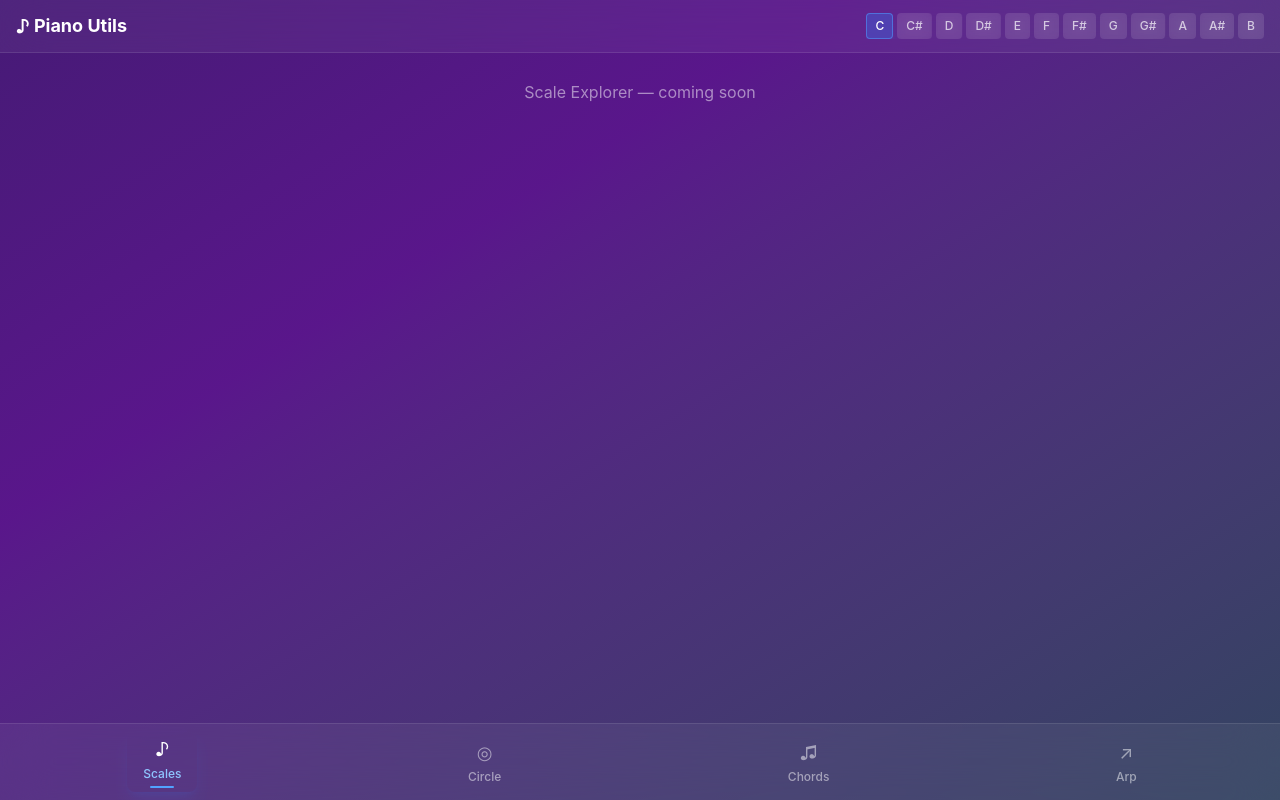
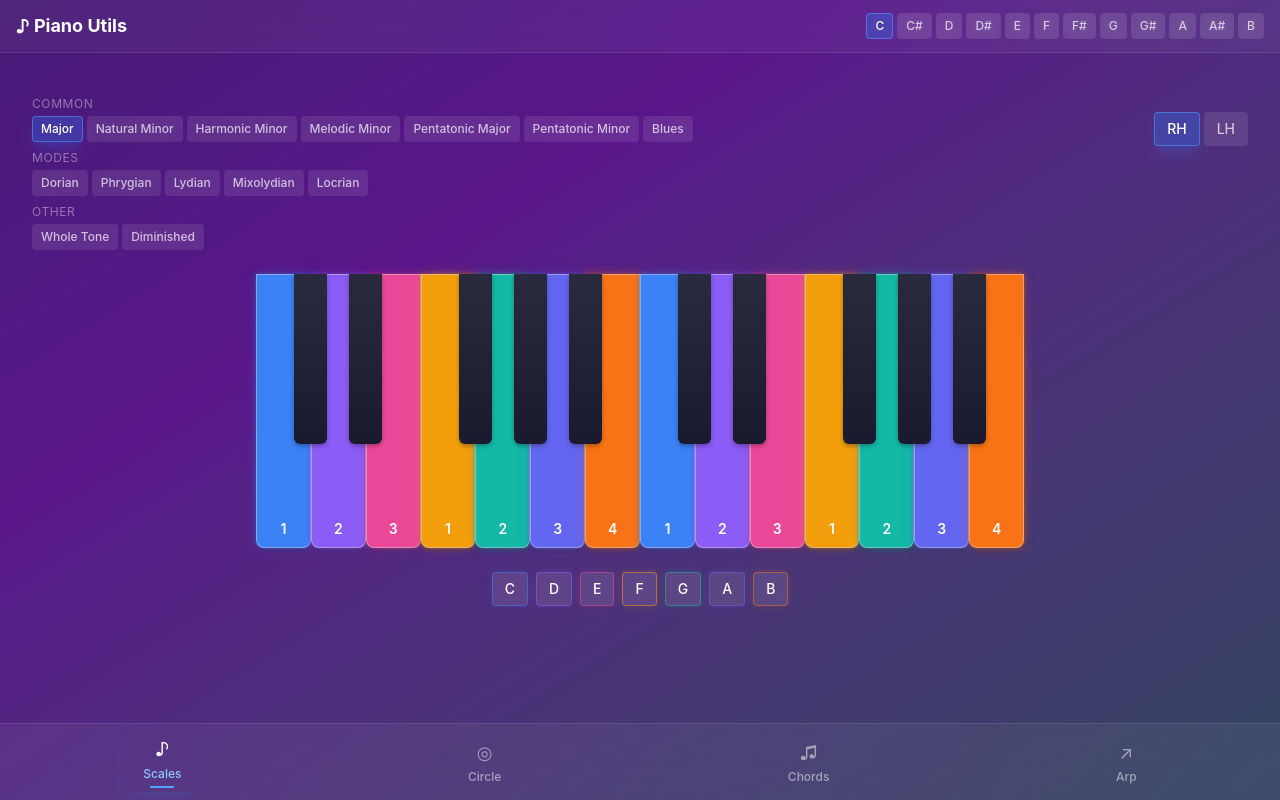
Before and after one commit to Den1al/piano-utils, a React (Vite) app: page / in a window 1280 px wide. Built offline with nearby package versions, Linux system fonts and the light colour scheme.

Commit message:
feat: add Scale Explorer page with fingerings and hand toggle

```diff
--- a/src/App.tsx
+++ b/src/App.tsx
@@ -1,4 +1,5 @@
 import Layout from './components/Layout'
+import ScalesPage from './pages/ScalesPage'
 import { useHashRoute } from './hooks/useHashRoute'
 import { useAppState } from './hooks/useAppState'
 
@@ -14,7 +15,15 @@ function App() {
       onNavigate={setRoute}
     >
       <div className="p-4">
-        {route === 'scales' && <div className="text-center text-white/50">Scale Explorer — coming soon</div>}
+        {route === 'scales' && (
+          <ScalesPage
+            selectedRoot={appState.selectedRoot}
+            selectedScale={appState.selectedScale}
+            onScaleChange={appState.setSelectedScale}
+            hand={appState.hand}
+            onHandChange={appState.setHand}
+          />
+        )}
         {route === 'circle' && <div className="text-center text-white/50">Circle of Fifths — coming soon</div>}
         {route === 'chords' && <div className="text-center text-white/50">Chord Reference — coming soon</div>}
         {route === 'arpeggios' && <div className="text-center text-white/50">Arpeggio Patterns — coming soon</div>}
--- /dev/null
+++ b/src/components/HandToggle.tsx
@@ -0,0 +1,31 @@
+interface HandToggleProps {
+  hand: 'rh' | 'lh'
+  onToggle: (hand: 'rh' | 'lh') => void
+}
+
+export default function HandToggle({ hand, onToggle }: HandToggleProps) {
+  return (
+    <div className="flex gap-1">
+      <button
+        onClick={() => onToggle('rh')}
+        className={`px-3 py-1.5 rounded text-sm font-medium transition-all ${
+          hand === 'rh'
+            ? 'bg-blue-500/30 border border-blue-400/50 shadow-lg shadow-blue-500/20 text-white'
+            : 'bg-white/10 backdrop-blur border border-transparent text-white/70 hover:bg-white/20'
+        }`}
+      >
+        RH
+      </button>
+      <button
+        onClick={() => onToggle('lh')}
+        className={`px-3 py-1.5 rounded text-sm font-medium transition-all ${
+          hand === 'lh'
+            ? 'bg-blue-500/30 border border-blue-400/50 shadow-lg shadow-blue-500/20 text-white'
+            : 'bg-white/10 backdrop-blur border border-transparent text-white/70 hover:bg-white/20'
+        }`}
+      >
+        LH
+      </button>
+    </div>
+  )
+}
--- /dev/null
+++ b/src/components/ScaleSelector.tsx
@@ -0,0 +1,48 @@
+import { SCALES } from '../data/scales'
+
+interface ScaleSelectorProps {
+  selected: string
+  onSelect: (scaleName: string) => void
+}
+
+const CATEGORY_LABELS: Record<string, string> = {
+  common: 'Common',
+  mode: 'Modes',
+  other: 'Other',
+}
+
+const CATEGORY_ORDER = ['common', 'mode', 'other'] as const
+
+export default function ScaleSelector({ selected, onSelect }: ScaleSelectorProps) {
+  const grouped = CATEGORY_ORDER.map(cat => ({
+    label: CATEGORY_LABELS[cat],
+    scales: SCALES.filter(s => s.category === cat),
+  }))
+
+  return (
+    <div className="flex flex-col gap-2">
+      {grouped.map(group => (
+        <div key={group.label}>
+          <div className="text-xs text-white/40 uppercase tracking-wider mb-1">
+            {group.label}
+          </div>
+          <div className="flex flex-wrap gap-1">
+            {group.scales.map(scale => (
+              <button
+                key={scale.name}
+                onClick={() => onSelect(scale.name)}
+                className={`px-2 py-1 rounded text-xs font-medium transition-all whitespace-nowrap ${
+                  scale.name === selected
+                    ? 'bg-blue-500/30 border border-blue-400/50 shadow-lg shadow-blue-500/20 text-white'
+                    : 'bg-white/10 backdrop-blur border border-transparent text-white/70 hover:bg-white/20'
+                }`}
+              >
+                {scale.name}
+              </button>
+            ))}
+          </div>
+        </div>
+      ))}
+    </div>
+  )
+}
--- /dev/null
+++ b/src/pages/ScalesPage.tsx
@@ -0,0 +1,76 @@
+import PianoKeyboard from '../components/PianoKeyboard'
+import type { KeyHighlight } from '../components/PianoKeyboard'
+import ScaleSelector from '../components/ScaleSelector'
+import HandToggle from '../components/HandToggle'
+import { getScaleNotes } from '../data/notes'
+import type { NoteName } from '../data/notes'
+import { SCALES, MAJOR_SCALE_FINGERINGS, getDefaultFingering } from '../data/scales'
+
+const SCALE_COLORS = ['#3b82f6', '#8b5cf6', '#ec4899', '#f59e0b', '#14b8a6', '#6366f1', '#f97316', '#06b6d4']
+
+interface ScalesPageProps {
+  selectedRoot: NoteName
+  selectedScale: string
+  onScaleChange: (scale: string) => void
+  hand: 'rh' | 'lh'
+  onHandChange: (hand: 'rh' | 'lh') => void
+}
+
+export default function ScalesPage({
+  selectedRoot,
+  selectedScale,
+  onScaleChange,
+  hand,
+  onHandChange,
+}: ScalesPageProps) {
+  const scaleDef = SCALES.find(s => s.name === selectedScale) ?? SCALES[0]
+  const scaleNotes = getScaleNotes(selectedRoot, scaleDef.intervals)
+
+  const fingering =
+    scaleDef.name === 'Major' && MAJOR_SCALE_FINGERINGS[selectedRoot]
+      ? MAJOR_SCALE_FINGERINGS[selectedRoot]
+      : getDefaultFingering(scaleDef.intervals.length)
+
+  const fingers = hand === 'rh' ? fingering.rh : fingering.lh
+
+  const highlights: KeyHighlight[] = scaleNotes.map((note, i) => ({
+    note,
+    color: SCALE_COLORS[i % SCALE_COLORS.length],
+    label: fingers[i] != null ? String(fingers[i]) : undefined,
+  }))
+
+  return (
+    <div className="flex flex-col gap-6 p-4">
+      {/* Top: ScaleSelector + HandToggle */}
+      <div className="flex items-start gap-4">
+        <div className="flex-1 min-w-0">
+          <ScaleSelector selected={selectedScale} onSelect={onScaleChange} />
+        </div>
+        <div className="flex-shrink-0 pt-4">
+          <HandToggle hand={hand} onToggle={onHandChange} />
+        </div>
+      </div>
+
+      {/* Middle: Piano keyboard */}
+      <div className="w-full max-w-3xl mx-auto">
+        <PianoKeyboard highlightedNotes={highlights} octaves={2} />
+      </div>
+
+      {/* Bottom: Note chips */}
+      <div className="flex gap-2 justify-center flex-wrap">
+        {scaleNotes.map((note, i) => (
+          <span
+            key={`${note}-${i}`}
+            className="px-3 py-1.5 rounded text-sm font-medium bg-white/10 backdrop-blur border border-white/10 text-white"
+            style={{
+              borderColor: SCALE_COLORS[i % SCALE_COLORS.length] + '80',
+              boxShadow: `0 0 8px ${SCALE_COLORS[i % SCALE_COLORS.length]}30`,
+            }}
+          >
+            {note}
+          </span>
+        ))}
+      </div>
+    </div>
+  )
+}
```
